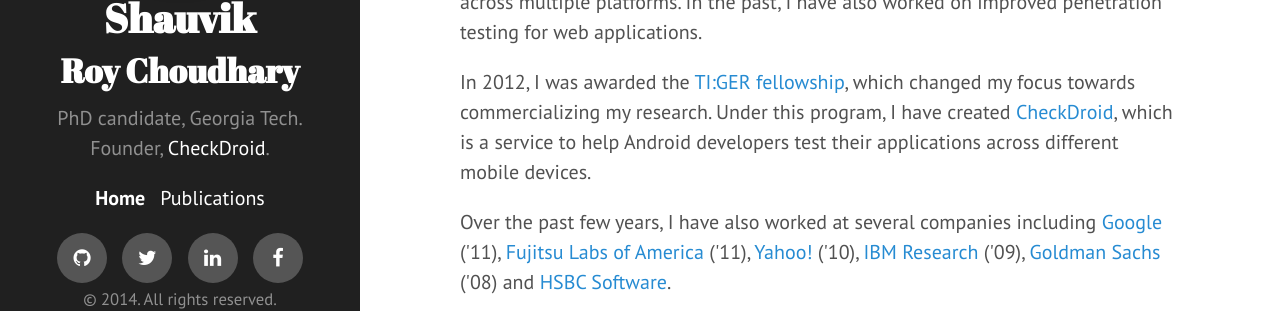
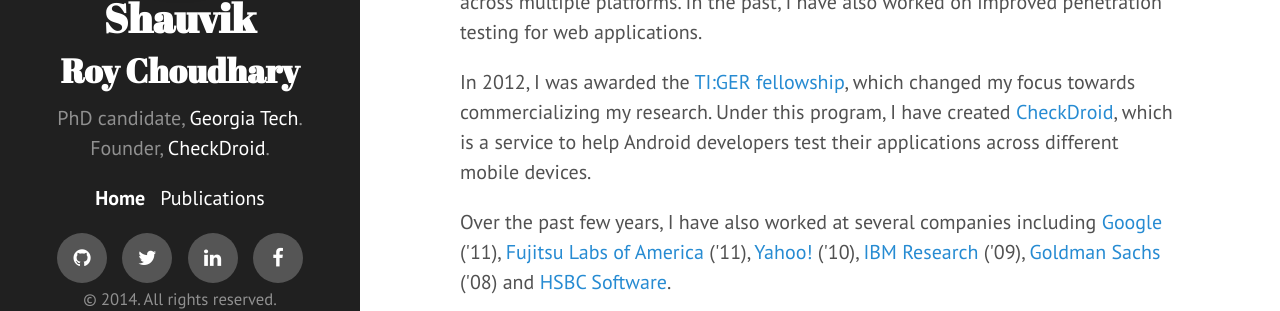
Before and after one commit to shauvik/shauvik.github.io, a Jekyll site: the page built from index.html, in a window 1280 px wide. Shown: the part 547-858 px from the top of the page. Built offline with Jekyll 4.4.1, drawn with Linux system fonts in a browser that asks for light colours; nearby versions of some CDN libraries; Markdown is read by kramdown in place of the engine named in the settings.

```diff
--- a/_config.yml
+++ b/_config.yml
@@ -10,7 +10,7 @@
 # Setup
 title:            'Shauvik <br /><small>Roy Choudhary</small>'
 tagline:          'PhD candidate, Entrepreneur'
-description:      'PhD candidate, Georgia Tech.<br />Founder, <a href="http://checkdroid.com">CheckDroid</a>.'
+description:      'PhD candidate, <a href="http://www.cc.gatech.edu/">Georgia Tech</a>.<br />Founder, <a href="http://checkdroid.com">CheckDroid</a>.'
 url:              http://shauvik.com
 
 author:
--- a/_includes/head.html
+++ b/_includes/head.html
@@ -7,9 +7,9 @@
 
   <title>
     {% if page.title == "Home" %}
-      {{ site.title }} &middot; {{ site.tagline }}
+      {{ site.title | strip_html }} &middot; {{ site.tagline }}
     {% else %}
-      {{ page.title }} &middot; {{ site.title }}
+      {{ page.title }} &middot; {{ site.title | strip_html }}
     {% endif %}
   </title>
 
```
Also changed, not shown: 2 other files.
